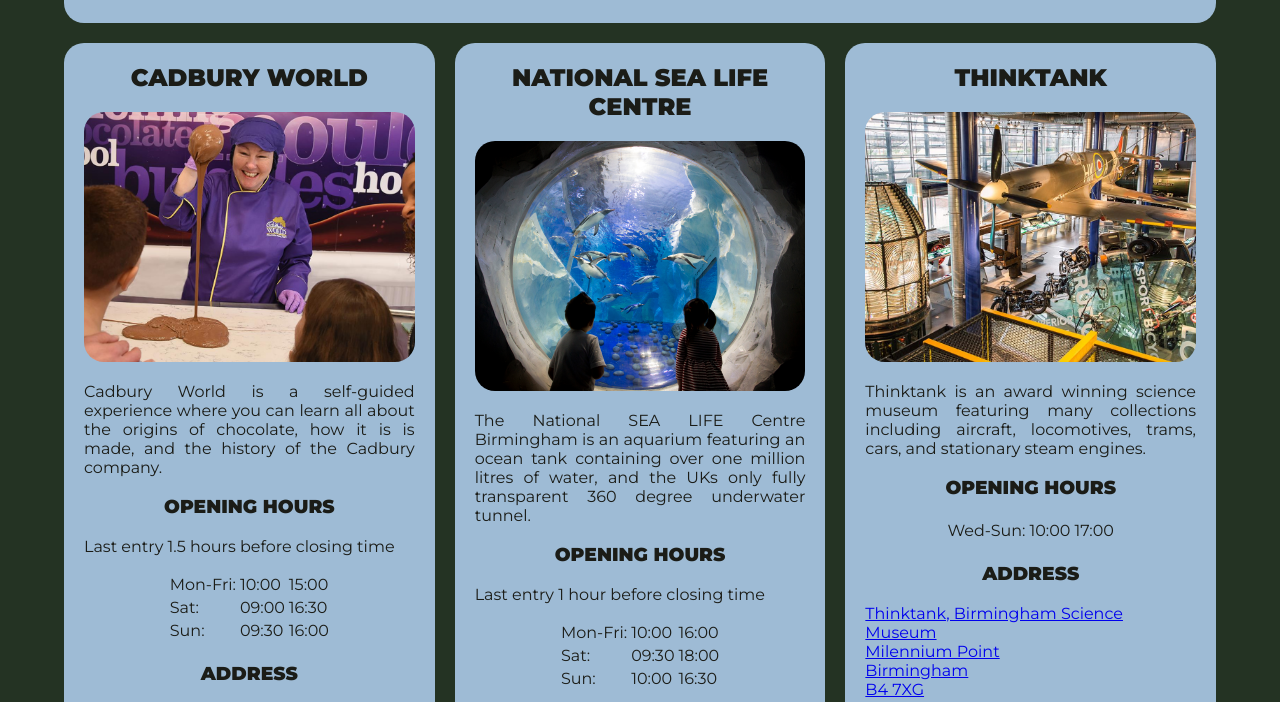
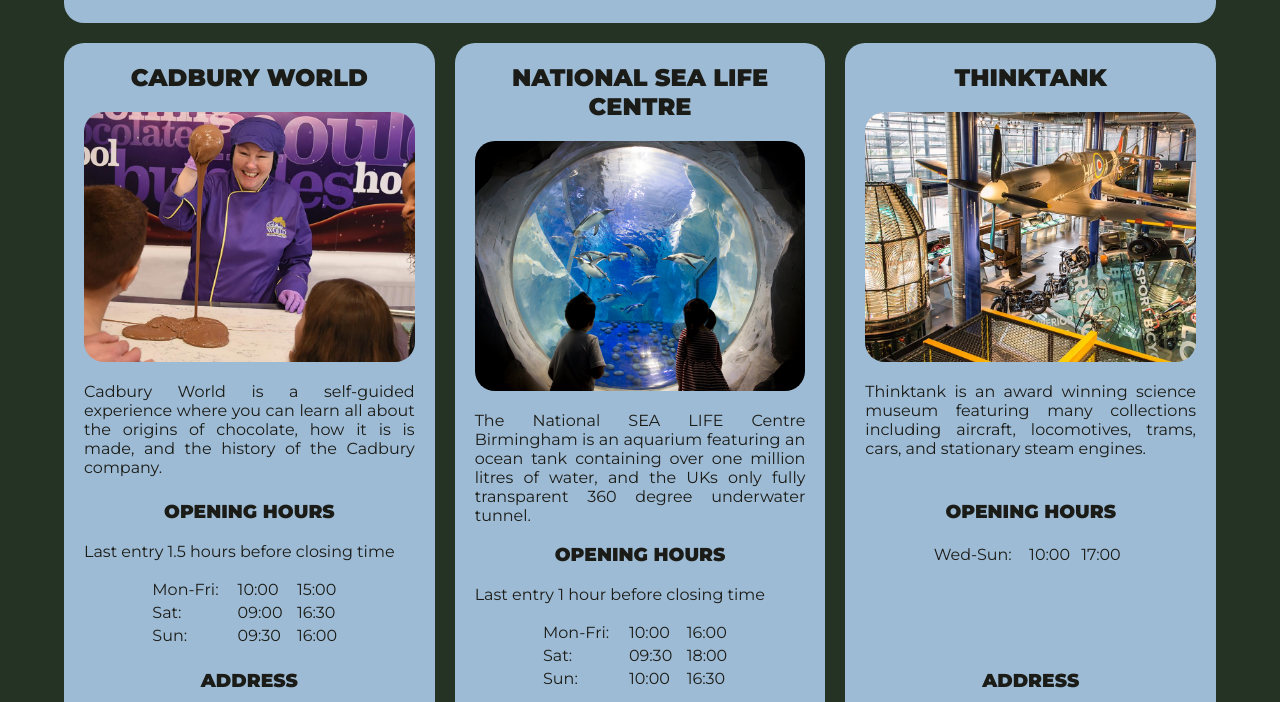
Before and after one commit to bggilchrist/town, a plain HTML site: page index.html in a window 1280 px wide. Shown: the part 404-1106 px from the top of the page. Drawn offline with Linux system fonts and the light colour scheme.

Commit message:
tidied code, added min-height

```diff
--- a/index.html
+++ b/index.html
@@ -28,7 +28,7 @@
 					rel="noopener noreffer">
 					<img src="images/cadbury.jpg" class="placeimg">
 				</a>
-				<p>
+				<p class="desc">
 				Cadbury World is a self-guided experience where you can learn all about the origins of chocolate, how it is is made, and the history of the Cadbury company.
 				</p>
 				<div class="hours">
@@ -77,7 +77,7 @@
 					rel="noopener noreffer">
 					<img src="images/sealife.jpeg" class="placeimg">
 				</a>
-				<p>
+				<p class="desc">
 				The National SEA LIFE Centre Birmingham is an aquarium featuring an ocean tank containing over one million litres of water, and the UKs only fully transparent 360 degree underwater tunnel.
 				</p>
 				<div class="hours">
@@ -127,7 +127,7 @@
 					rel="noopener noreffer">
 					<img src="images/thinktank.jpg" class="placeimg">
 				</a>
-				<p>
+				<p class="desc">
 				Thinktank is an award winning science museum featuring many collections including aircraft, locomotives, trams, cars, and stationary steam engines.
 				</p>
 				<div class="hours">
--- a/styles.css
+++ b/styles.css
@@ -1,5 +1,4 @@
 /*https://coolors.co/c09e80-4a5f6f-243323-1b1c17-9ebbd5*/
-/*https://css-tricks.com/snippets/css/a-guide-to-flexbox/*/
 body {
 	width: 90%;
 	margin: auto;
@@ -7,14 +6,11 @@
 	background: #243323;
 	color: #1B1C17;
 	font-family: 'Montserrat', sans-serif;
-}
-
-h1 {
+	max-width: 1600px;
 }
 
 h1, h2, h3 {
 	text-align: center;
-	font-weight: 900;
 	text-transform: uppercase;
 }
 
@@ -37,25 +33,33 @@
 	gap: 20px;
 	justify-content: space-between;
 	align-content: space-around;
-	margin-bottom: 50px;
 	flex: none;
 }
 
 .place {
-	padding: 0px 20px;
+	padding: 0px 20px 10px 20px;
 	flex: 1;
 }
 
 img {
 	object-fit: cover;
-width: 100%;
-height: 250px;
+	width: 100%;
+	height: 250px;
 }
 
 table {
 	margin: auto;
+	width: 200px;
 }
 
 .addr {
 	text-align: left;
 }
+
+.desc {
+	min-height: 100px;
+}
+
+.hours {
+	min-height: 150px;
+}
```
